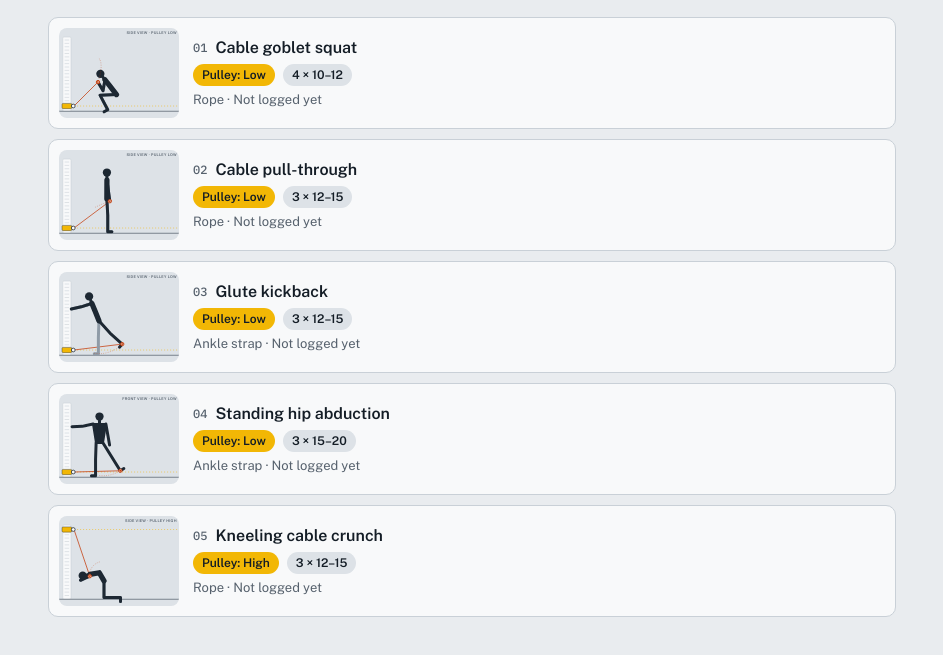
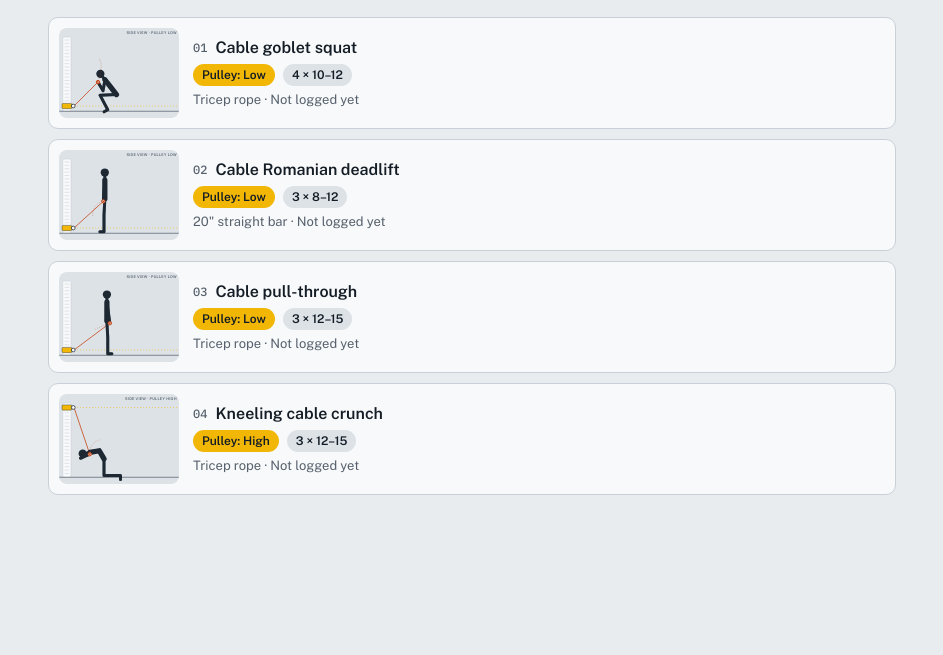
Before and after one commit to TugB0at/cable-workout, a plain HTML site: page index.html in a window 1280 px wide. Shown: the part 223-878 px from the top of the page, without its empty margins (168-1111 px from the left). After the commit the page ends 800 px from the top, so only its background shows below. Drawn offline with nearby package versions, Linux system fonts and the light colour scheme.

Commit message:
Fit the exercise list to the REP Arcadia and drop one-sided moves
Remove the single-arm lateral raise, glute kickback, hip abduction and
woodchop. Add a two-handle shoulder press, cross-cable lateral raise,
cross-cable rear delt fly and cable Romanian deadlift. Name the actual
Arcadia attachment for each exercise, note the 2:1 stack ratio when
logging, and move saved plans off the removed exercises.

Co-Authored-By: Claude Opus 5.5 <noreply@anthropic.com>
Claude-Session: https://claude.ai/code/session_01EZn5rTwZv2J9xQLM4XW8AU

```diff
--- a/index.html
+++ b/index.html
@@ -252,6 +252,7 @@ const LEVELS = {
   knee:  { y: 176, name: "Knee",  where: "About knee height" },
   waist: { y: 134, name: "Waist", where: "About hip / belt height" },
   chest: { y: 98,  name: "Chest", where: "About mid-chest height" },
+  shoulder: { y: 84, name: "Shoulder", where: "About shoulder height" },
   head:  { y: 66,  name: "Head",  where: "About forehead height" },
   above: { y: 44,  name: "Above head", where: "Just above the top of your head" },
   high:  { y: 36,  name: "High",  where: "Highest setting, above your head" },
@@ -261,7 +262,7 @@ const GROUPS = { push: "Push", pull: "Pull", legs: "Legs", core: "Core" };
 const EX = [
   {
     id: "chest-press", name: "Standing cable chest press", group: "push",
-    muscles: "Chest, front delts, triceps", level: "chest", attach: "Two D-handles",
+    muscles: "Chest, front delts, triceps", level: "chest", attach: "2 D-handles",
     position: "Facing away, between the towers, staggered stance",
     view: "side", machine: "left", grip: "hands", pair: true,
     setup: ["Set both pulleys at chest height.", "Grab a handle in each hand and step forward until the stack lifts off.", "Stagger your feet, lean slightly forward, hands beside your chest."],
@@ -273,7 +274,7 @@ const EX = [
   },
   {
     id: "fly-high", name: "High-to-low cable fly", group: "push",
-    muscles: "Lower chest, front delts", level: "high", attach: "Two D-handles",
+    muscles: "Lower chest, front delts", level: "high", attach: "2 D-handles",
     position: "Centered between the towers, one foot forward",
     view: "front", machine: "both", grip: "split",
     setup: ["Set both pulleys at the top.", "Take a handle in each hand and step forward to the middle.", "Soft bend in the elbows, arms wide and up."],
@@ -285,7 +286,7 @@ const EX = [
   },
   {
     id: "fly-low", name: "Low-to-high cable fly", group: "push",
-    muscles: "Upper chest, front delts", level: "low", attach: "Two D-handles",
+    muscles: "Upper chest, front delts", level: "low", attach: "2 D-handles",
     position: "Facing away, centered between the towers",
     view: "side", machine: "left", grip: "hands", pair: true,
     setup: ["Set both pulleys at the bottom.", "Take a handle in each hand, face away and step forward to the middle.", "Arms low and slightly behind you, palms facing forward."],
@@ -296,20 +297,8 @@ const EX = [
     b: { aL: [72, 92], aR: [72, 92] },
   },
   {
-    id: "lateral-raise", name: "Single-arm cable lateral raise", group: "push",
-    muscles: "Side delts", level: "low", attach: "One D-handle",
-    position: "Side-on to the tower, working arm farthest from it",
-    view: "front", machine: "left", grip: "handR",
-    setup: ["Set one pulley at the bottom.", "Stand side-on and grab the handle with the hand farthest from the tower.", "The cable runs in front of your body."],
-    steps: ["Raise the arm out to the side until it is level with your shoulder.", "Pause briefly.", "Lower slowly across the body. Do all reps, then switch sides."],
-    cues: ["Lead with the elbow", "Slight lean away from the tower"],
-    mistakes: ["Swinging the torso", "Raising above shoulder height"],
-    a: { view: "front", x: 150, anchor: "hip", t: 0, aL: [10, 10], aR: [-15, -20], lL: [4, 0], lR: [4, 0] },
-    b: { aR: [85, 80] },
-  },
-  {
     id: "front-raise", name: "Cable front raise", group: "push",
-    muscles: "Front delts", level: "low", attach: "Straight bar or rope",
+    muscles: "Front delts", level: "low", attach: "20\" straight bar",
     position: "Facing away, cable between your legs",
     view: "side", machine: "left", grip: "hands",
     setup: ["Set the pulley at the bottom.", "Face away with the cable running between your legs.", "Hold the bar in front of your thighs, arms straight."],
@@ -320,8 +309,32 @@ const EX = [
     b: { aL: [90, 92], aR: [90, 92] },
   },
   {
+    id: "shoulder-press", name: "Standing cable shoulder press", group: "push",
+    muscles: "Shoulders, triceps", level: "low", attach: "2 D-handles",
+    position: "Centered between the towers",
+    view: "front", machine: "both", grip: "split",
+    setup: ["Set both pulleys at the bottom.", "Take a handle in each hand and stand in the middle.", "Bring the handles up to your shoulders, palms forward, elbows under your wrists."],
+    steps: ["Press both handles overhead until your arms are straight.", "Let the hands drift slightly together at the top.", "Lower slowly back to shoulder height."],
+    cues: ["Squeeze your glutes so your back doesn't arch", "Head stays neutral, press up past your face"],
+    mistakes: ["Leaning back to finish the press", "Elbows flaring behind your body"],
+    a: { view: "front", x: 160, anchor: "hip", t: 0, aL: [95, 178], aR: [95, 178], lL: [6, 3], lR: [6, 3] },
+    b: { aL: [162, 186], aR: [162, 186] },
+  },
+  {
+    id: "cross-lateral", name: "Cross-cable lateral raise", group: "push",
+    muscles: "Side delts", level: "low", attach: "2 D-handles",
+    position: "Centered between the towers, cables crossed in front",
+    view: "front", machine: "both", grip: "crossed",
+    setup: ["Set both pulleys at the bottom.", "Grab the left handle with your right hand and the right handle with your left hand.", "Stand in the middle with the cables crossing in front of your hips."],
+    steps: ["Raise both arms out to the sides until they're level with your shoulders.", "Pause briefly.", "Lower slowly until the hands cross in front of you again."],
+    cues: ["Lead with the elbows, soft bend in the arms", "Stay tall, no swinging"],
+    mistakes: ["Shrugging the shoulders up", "Raising above shoulder height"],
+    a: { view: "front", x: 160, anchor: "hip", t: 0, aL: [-12, -16], aR: [-12, -16], lL: [6, 3], lR: [6, 3] },
+    b: { aL: [86, 82], aR: [86, 82] },
+  },
+  {
     id: "pushdown", name: "Triceps pushdown", group: "push",
-    muscles: "Triceps", level: "high", attach: "Straight bar or rope",
+    muscles: "Triceps", level: "high", attach: "Straight bar or tricep rope",
     position: "Facing the tower, close to it",
     view: "side", machine: "left", grip: "hands",
     setup: ["Set the pulley at the top.", "Face the tower, grab the attachment and step in close.", "Elbows tucked at your sides, hands at chest height."],
@@ -333,7 +346,7 @@ const EX = [
   },
   {
     id: "overhead-ext", name: "Overhead triceps extension", group: "push",
-    muscles: "Triceps (long head)", level: "head", attach: "Rope",
+    muscles: "Triceps (long head)", level: "head", attach: "Tricep rope",
     position: "Facing away, staggered stance, leaning forward",
     view: "side", machine: "left", grip: "hands",
     setup: ["Set the pulley at about forehead height.", "Hold the rope behind your head and turn to face away.", "Step out into a staggered stance and lean forward about 30°."],
@@ -345,7 +358,7 @@ const EX = [
   },
   {
     id: "lat-pulldown", name: "Kneeling lat pulldown", group: "pull",
-    muscles: "Lats, biceps, rear delts", level: "high", attach: "Straight bar or two D-handles",
+    muscles: "Lats, biceps, rear delts", level: "high", attach: "48\" lat bar or neutral-grip lat bar",
     position: "Kneeling, facing the tower, an arm's length back",
     view: "side", machine: "left", grip: "hands",
     setup: ["Set the pulley at the top.", "Grab the bar and kneel facing the tower.", "Arms straight up, slight lean back."],
@@ -357,7 +370,7 @@ const EX = [
   },
   {
     id: "row", name: "Standing cable row", group: "pull",
-    muscles: "Mid back, lats, biceps", level: "chest", attach: "V-handle or straight bar",
+    muscles: "Mid back, lats, biceps", level: "chest", attach: "Triangle row handle",
     position: "Facing the tower, knees soft",
     view: "side", machine: "left", grip: "hands",
     setup: ["Set the pulley at chest height.", "Grab the handle and step back until your arms are straight.", "Knees soft, chest tall."],
@@ -369,7 +382,7 @@ const EX = [
   },
   {
     id: "face-pull", name: "Face pull", group: "pull",
-    muscles: "Rear delts, upper back, rotator cuff", level: "above", attach: "Rope",
+    muscles: "Rear delts, upper back, rotator cuff", level: "above", attach: "Tricep rope",
     position: "Facing the tower, a big step back",
     view: "rear", machine: "behind", grip: "split",
     setup: ["Set the pulley just above head height.", "Grab the rope with thumbs pointing back toward you.", "Step back until your arms are straight."],
@@ -380,8 +393,20 @@ const EX = [
     b: { aL: [90, -180], aR: [90, -180], sL: [1, 1], sR: [1, 1] },
   },
   {
+    id: "rear-delt-fly", name: "Cross-cable rear delt fly", group: "pull",
+    muscles: "Rear delts, upper back", level: "shoulder", attach: "2 D-handles",
+    position: "Centered between the towers, facing the machine",
+    view: "rear", machine: "both", grip: "crossed",
+    setup: ["Set both pulleys at shoulder height.", "Grab the left handle with your right hand and the right handle with your left hand.", "Step back to the middle so your arms are straight out in front, cables crossed."],
+    steps: ["Pull both arms out and back until they make a T.", "Squeeze between your shoulder blades.", "Return slowly until your hands cross in front again."],
+    cues: ["Arms nearly straight the whole time", "Keep your shoulders down, away from your ears"],
+    mistakes: ["Bending the elbows into a row", "Going too heavy and leaning back"],
+    a: { view: "rear", x: 160, anchor: "hip", t: 0, aL: [90, 90], aR: [90, 90], sL: [0.15, 0.15], sR: [0.15, 0.15], lL: [6, 3], lR: [6, 3] },
+    b: { sL: [1, 1], sR: [1, 1] },
+  },
+  {
     id: "straight-arm", name: "Straight-arm pulldown", group: "pull",
-    muscles: "Lats", level: "high", attach: "Straight bar or rope",
+    muscles: "Lats", level: "high", attach: "20\" straight bar or tricep rope",
     position: "Facing the tower, hinged forward",
     view: "side", machine: "left", grip: "hands",
     setup: ["Set the pulley at the top.", "Grab the bar and step back two steps.", "Hinge forward about 30° with arms straight overhead."],
@@ -393,7 +418,7 @@ const EX = [
   },
   {
     id: "curl", name: "Cable biceps curl", group: "pull",
-    muscles: "Biceps", level: "low", attach: "Straight or EZ bar",
+    muscles: "Biceps", level: "low", attach: "Multi-grip curl bar",
     position: "Facing the tower",
     view: "side", machine: "left", grip: "hands",
     setup: ["Set the pulley at the bottom.", "Grab the bar with palms up and stand tall, one small step back.", "Arms straight, elbows at your sides."],
@@ -405,7 +430,7 @@ const EX = [
   },
   {
     id: "hammer-curl", name: "Rope hammer curl", group: "pull",
-    muscles: "Biceps, brachialis, forearms", level: "low", attach: "Rope",
+    muscles: "Biceps, brachialis, forearms", level: "low", attach: "Tricep rope",
     position: "Facing the tower",
     view: "side", machine: "left", grip: "hands",
     setup: ["Set the pulley at the bottom.", "Hold the rope ends with palms facing each other.", "Stand tall, elbows at your sides."],
@@ -417,7 +442,7 @@ const EX = [
   },
   {
     id: "goblet-squat", name: "Cable goblet squat", group: "legs",
-    muscles: "Quads, glutes", level: "low", attach: "Rope",
+    muscles: "Quads, glutes", level: "low", attach: "Tricep rope",
     position: "Facing the tower, feet shoulder-width",
     view: "side", machine: "left", grip: "hands",
     setup: ["Set the pulley at the bottom.", "Hold the rope ends at your chest.", "Step back one step, feet shoulder-width, toes slightly out."],
@@ -428,8 +453,20 @@ const EX = [
     b: { t: 38, aL: [10, 150], aR: [10, 150], lL: [88, -28], lR: [88, -28] },
   },
   {
+    id: "rdl", name: "Cable Romanian deadlift", group: "legs",
+    muscles: "Hamstrings, glutes, lower back", level: "low", attach: "20\" straight bar",
+    position: "Facing the tower, a step back",
+    view: "side", machine: "left", grip: "hands",
+    setup: ["Set the pulley at the bottom.", "Grab the bar overhand and step back until the cable is tight.", "Stand tall, feet hip-width, knees soft."],
+    steps: ["Push your hips back and lower the bar along your legs to mid-shin.", "Keep your back flat; stop when you feel a strong hamstring stretch.", "Drive the hips forward to stand tall again."],
+    cues: ["Hips go back, not down", "Bar stays close to your legs"],
+    mistakes: ["Rounding the lower back", "Squatting the weight instead of hinging"],
+    a: { f: -1, x: 120, anchor: "L", t: 72, aL: [-4, -4], aR: [-4, -4], lL: [24, -6], lR: [24, -6] },
+    b: { t: 0, aL: [4, 4], aR: [4, 4], lL: [3, 0], lR: [3, 0] },
+  },
+  {
     id: "pull-through", name: "Cable pull-through", group: "legs",
-    muscles: "Glutes, hamstrings", level: "low", attach: "Rope",
+    muscles: "Glutes, hamstrings", level: "low", attach: "Tricep rope",
     position: "Facing away, rope between your legs",
     view: "side", machine: "left", grip: "hands",
     setup: ["Set the pulley at the bottom.", "Face away, reach between your legs and grab the rope.", "Walk forward two steps, feet a little wider than hips."],
@@ -440,32 +477,8 @@ const EX = [
     b: { t: 0, aL: [8, 8], aR: [8, 8], lL: [3, 0], lR: [3, 0] },
   },
   {
-    id: "kickback", name: "Glute kickback", group: "legs",
-    muscles: "Glutes", level: "low", attach: "Ankle strap",
-    position: "Facing the tower, holding the frame",
-    view: "side", machine: "left", grip: "ankleL",
-    setup: ["Set the pulley at the bottom and attach the ankle strap.", "Strap one ankle and face the tower.", "Hold the frame and lean slightly forward."],
-    steps: ["Kick the strapped leg straight back and slightly up.", "Squeeze the glute at the top.", "Return slowly. Do all reps, then switch legs."],
-    cues: ["Move from the hip, not the lower back", "Keep the standing knee soft"],
-    mistakes: ["Arching the lower back", "Swinging the leg"],
-    a: { f: -1, x: 105, anchor: "R", t: 22, aL: [72, 78], aR: [72, 78], lL: [12, 4], lR: [2, 0] },
-    b: { lL: [-42, -48] },
-  },
-  {
-    id: "abduction", name: "Standing hip abduction", group: "legs",
-    muscles: "Glute medius, outer hip", level: "low", attach: "Ankle strap",
-    position: "Side-on to the tower, strapped leg farthest from it",
-    view: "front", machine: "left", grip: "ankleR",
-    setup: ["Set the pulley at the bottom and attach the ankle strap.", "Strap the ankle farthest from the tower.", "Stand side-on and hold the tower with your near hand."],
-    steps: ["Lift the strapped leg out to the side.", "Pause.", "Lower slowly, letting the leg cross a little in front of the standing leg."],
-    cues: ["Toes point forward", "Stay tall, don't lean over"],
-    mistakes: ["Rotating the toes up", "Leaning the torso away"],
-    a: { view: "front", x: 108, anchor: "hip", t: 0, aL: [78, 88], aR: [10, 10], lL: [2, 0], lR: [-6, -6] },
-    b: { lR: [32, 32] },
-  },
-  {
     id: "crunch", name: "Kneeling cable crunch", group: "core",
-    muscles: "Abs", level: "high", attach: "Rope",
+    muscles: "Abs", level: "high", attach: "Tricep rope",
     position: "Kneeling, facing the tower",
     view: "side", machine: "left", grip: "hands",
     setup: ["Set the pulley at the top.", "Hold the rope ends beside your head and kneel about a foot from the tower.", "Hips stay high over your knees."],
@@ -474,19 +487,6 @@ const EX = [
     mistakes: ["Sitting back onto your heels", "Pulling with the arms"],
     a: { f: -1, x: 120, anchor: "hip", t: 8, t2: 8, aL: [150, -22], aR: [150, -22], lL: [0, -90], lR: [0, -90] },
     b: { t: 30, t2: 100, aL: [58, -114], aR: [58, -114] },
-  },
-  {
-    id: "woodchop", name: "High-to-low woodchop", group: "core",
-    muscles: "Obliques, abs", level: "high", attach: "One D-handle (both hands)",
-    position: "Side-on to the tower, feet wide",
-    view: "front", machine: "left", grip: "hands",
-    setup: ["Set the pulley at the top.", "Stand side-on, feet wide, and grab the handle with both hands.", "Arms up toward the pulley."],
-    steps: ["Pull the handle diagonally down across your body to the far hip.", "Rotate through your torso and pivot the back foot.", "Return slowly up to the pulley. Do all reps, then switch sides."],
-    cues: ["Arms stay fairly straight, the trunk turns", "Brace before each rep"],
-    mistakes: ["Pulling only with the arms", "Rushing the return"],
-    a: { view: "front", x: 175, anchor: "hip", t: 0, tilt: -10, tw: 11, hT: [-34, -90], aL: [0, 0], aR: [0, 0], lL: [12, 2], lR: [14, 4] },
-    m: { tilt: 0, tw: 17, hT: [-2, -36] },
-    b: { tilt: 8, tw: 11, hT: [24, -6], lL: [4, -14], lR: [16, 6] },
   },
 ];
 const EXMAP = Object.fromEntries(EX.map(e => [e.id, e]));
@@ -498,14 +498,16 @@ const DAYS = [
 ];
 const it = (id, sets, min, max) => ({ id, sets, min, max });
 const DEFAULT_PLAN = {
-  mon: { title: "Push", items: [it("chest-press", 3, 8, 12), it("fly-high", 3, 10, 15), it("lateral-raise", 3, 12, 15), it("pushdown", 3, 10, 12), it("overhead-ext", 2, 10, 12)] },
+  mon: { title: "Push", items: [it("chest-press", 3, 8, 12), it("fly-high", 3, 10, 15), it("shoulder-press", 3, 8, 12), it("cross-lateral", 3, 12, 15), it("pushdown", 3, 10, 12)] },
   tue: { title: "Pull", items: [it("lat-pulldown", 4, 8, 12), it("row", 3, 8, 12), it("face-pull", 3, 12, 15), it("straight-arm", 2, 12, 15), it("curl", 3, 10, 12)] },
-  wed: { title: "Legs & core", items: [it("goblet-squat", 4, 10, 12), it("pull-through", 3, 12, 15), it("kickback", 3, 12, 15), it("abduction", 3, 15, 20), it("crunch", 3, 12, 15)] },
+  wed: { title: "Legs & core", items: [it("goblet-squat", 4, 10, 12), it("rdl", 3, 8, 12), it("pull-through", 3, 12, 15), it("crunch", 3, 12, 15)] },
   thu: { title: "Rest", items: [] },
-  fri: { title: "Upper body", items: [it("fly-low", 3, 12, 15), it("row", 3, 8, 12), it("front-raise", 3, 10, 12), it("hammer-curl", 3, 10, 12), it("overhead-ext", 3, 10, 12)] },
-  sat: { title: "Lower & core", items: [it("goblet-squat", 3, 10, 12), it("pull-through", 3, 12, 15), it("kickback", 3, 12, 15), it("woodchop", 3, 10, 12), it("crunch", 3, 12, 15)] },
+  fri: { title: "Upper body", items: [it("fly-low", 3, 12, 15), it("lat-pulldown", 3, 10, 12), it("rear-delt-fly", 3, 12, 15), it("overhead-ext", 3, 10, 12), it("hammer-curl", 3, 10, 12)] },
+  sat: { title: "Lower & core", items: [it("goblet-squat", 3, 10, 12), it("rdl", 3, 8, 12), it("pull-through", 3, 12, 15), it("front-raise", 2, 10, 12), it("crunch", 3, 12, 15)] },
   sun: { title: "Rest", items: [] },
 };
+// Exercises that were removed, and what a saved plan uses instead (null = drop it).
+const RETIRED = { "lateral-raise": "cross-lateral", kickback: "rdl", abduction: null, woodchop: null };
 const clone = o => JSON.parse(JSON.stringify(o));
 
 /* ============================================================
@@ -599,6 +601,7 @@ function gripPoints(ex, pts) {
   const hL = pts.armL[2], hR = pts.armR[2];
   switch (ex.grip) {
     case "split": return [hL, hR];
+    case "crossed": return [hR, hL];          // left pulley to right hand and vice versa
     case "handL": return [hL];
     case "handR": return [hR];
     case "ankleL": return [pts.legL[2]];
@@ -651,7 +654,7 @@ function makeDiagram(ex, opts = {}) {
   const g = sv("g", {}, svg);
   const front = ex.view === "front" || ex.view === "rear";
   const parts = {};
-  const nCables = Math.max(pulleyPoints(ex).length, ex.grip === "split" ? 2 : 1);
+  const nCables = Math.max(pulleyPoints(ex).length, ex.grip === "split" || ex.grip === "crossed" ? 2 : 1);
   parts.cables = Array.from({ length: nCables }, () => sv("line", { class: "cable" }, g));
   if (!front) {
     parts.farLeg = sv("polyline", { class: "limb far" }, g);
@@ -805,7 +808,14 @@ const Store = {
   },
 };
 function normalizeState(s) {
-  return { units: s.units === "lb" ? "lb" : "kg", plan: s.plan && typeof s.plan === "object" ? s.plan : clone(DEFAULT_PLAN), notes: s.notes || {} };
+  const plan = s.plan && typeof s.plan === "object" ? s.plan : clone(DEFAULT_PLAN);
+  for (const day of Object.values(plan)) {
+    if (!day || !Array.isArray(day.items)) continue;
+    const seen = new Set();
+    day.items = day.items.map(x => (x.id in RETIRED ? (RETIRED[x.id] ? { ...x, id: RETIRED[x.id] } : null) : x))
+      .filter(x => x && EXMAP[x.id] && !seen.has(x.id) && seen.add(x.id));
+  }
+  return { units: s.units === "lb" ? "lb" : "kg", plan, notes: s.notes || {} };
 }
 
 /* ============================================================
@@ -917,7 +927,7 @@ function viewLibrary() {
     <section class="stack">
       <div class="eyebrow">${EX.length} cable exercises</div>
       <h2>Exercise library</h2>
-      <p class="muted" style="margin:0">The yellow block on the tower shows where to set the pulley. The dashed line traces the path of your hands (or ankle). Tap an exercise for setup steps and to log sets.</p>
+      <p class="muted" style="margin:0">Set up for the REP Arcadia: two towers, 32 pulley positions, and the upgraded weight stacks, and the attachments from the Performance and Pro Series packages. Every exercise uses both arms (or both legs) at once. The yellow block on the tower shows where to set the pulley. The dashed line traces the path of your hands (or ankle). Tap an exercise for setup steps and to log sets.</p>
       <div class="daychips">${chips}</div>
     </section>
     <section class="grid-lib">${list}</section>`;
@@ -1075,10 +1085,11 @@ function renderSheet() {
     </div>
     <div class="stack" style="gap:6px">
       <label for="noteInput" class="eyebrow">Setting on your machine</label>
-      <input id="noteInput" class="note-input" maxlength="40" placeholder="e.g. pin hole 4 from the bottom" value="${esc(Store.state.notes[ex.id] || "")}">
+      <input id="noteInput" class="note-input" maxlength="40" placeholder="e.g. position 6 of 32" value="${esc(Store.state.notes[ex.id] || "")}">
     </div>
     <section class="logger" aria-label="Log sets">
       <div class="row" style="justify-content:space-between"><h3>Log today</h3><span class="pill">${item.sets} × ${item.min}–${item.max} reps</span></div>
+      <div class="muted" style="font-size:13px">Log the number on the weight-stack pin. The Arcadia is 2:1, so the cable feels like about half of that.</div>
       <div class="hint">${sug.text}${last ? ` <span class="muted">Last time: <span class="num">${last.sets.map(s => `${fmtW(s.w)}×${s.r}`).join(", ")}</span></span>` : ""}</div>
       <form class="log-form" id="logForm">
         <label>Weight (${unit()})<span class="stepper"><button type="button" data-step="w:-1" aria-label="Less weight">−</button><input id="wIn" type="number" inputmode="decimal" step="any" min="0" value="${prefillW}" required><button type="button" data-step="w:1" aria-label="More weight">+</button></span></label>
```
Also changed, not shown: README.md.
